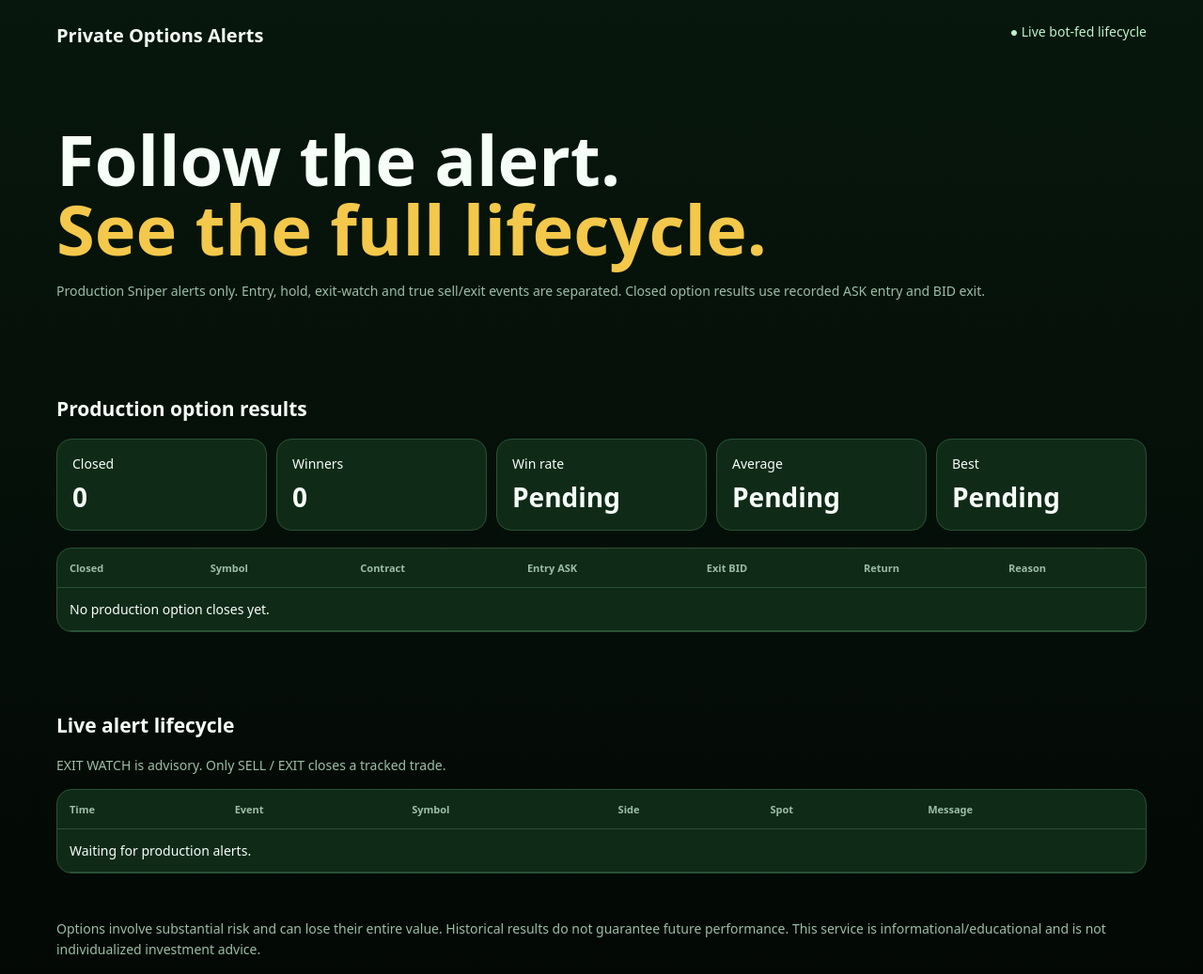
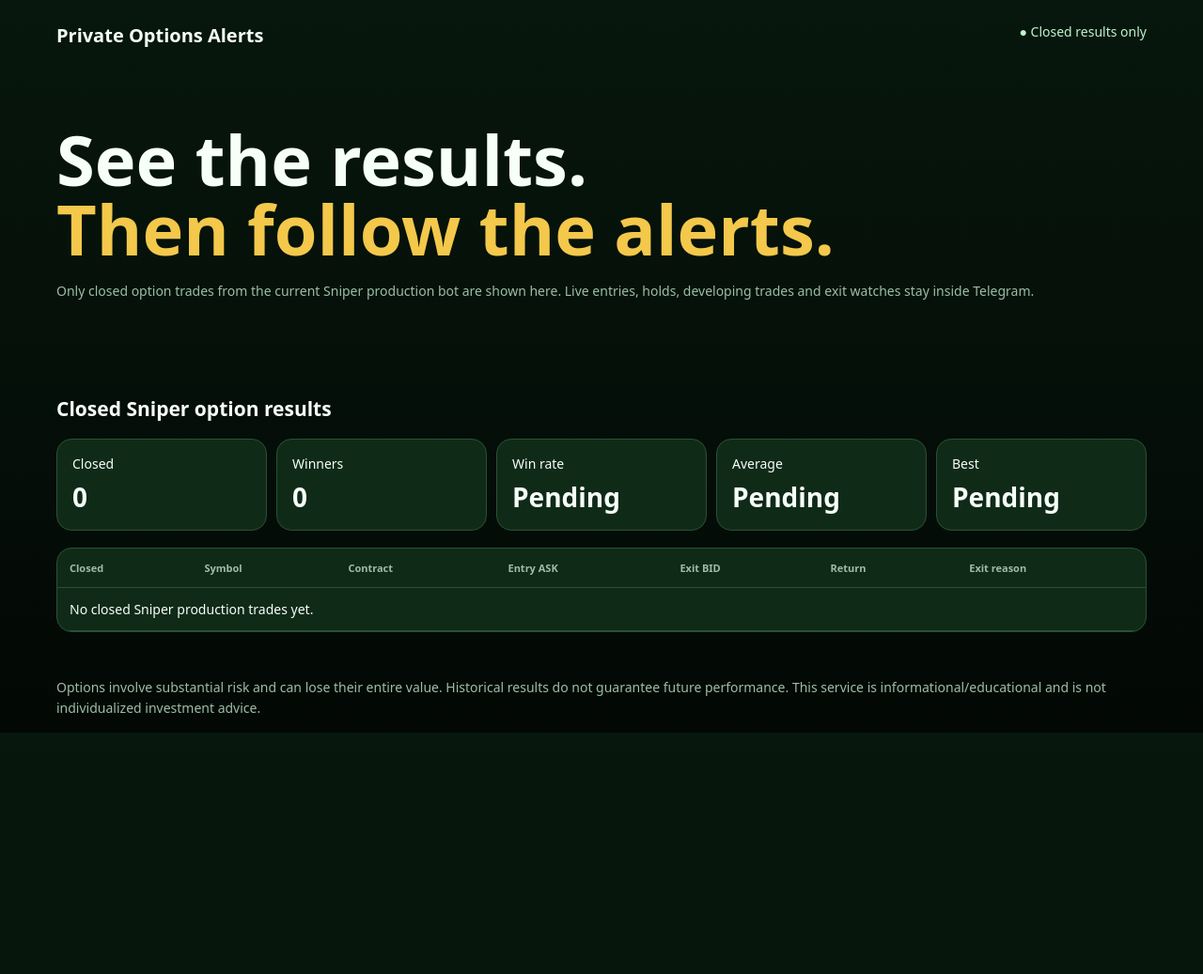
Before and after one commit to mrprewitt-art/options-proof-dashboard, a FastAPI app: page / in a window 1280 px wide. Shown: the whole page at 94% size. After the commit the page ends 780 px from the top, so only its background shows below. Run offline with FastAPI, Linux system fonts and the light colour scheme; data that the repository does not hold is empty; parts of the project's set-up code (start-up, migrations or seed data) failed here and were passed over; some libraries are stand-ins or nearby versions.

Commit message:
Show only new Sniper closed results

```diff
--- a/templates/index.html
+++ b/templates/index.html
@@ -1,8 +1,7 @@
-<!doctype html><html><head><meta charset="utf-8"><meta name="viewport" content="width=device-width,initial-scale=1"><title>{{ brand }}</title>
-<style>:root{--g:#21b75b;--gold:#f3c84b;--bg:#06110a;--p:#102a18;--mut:#9cbea5;--line:#285235;--loss:#ff7777}*{box-sizing:border-box}body{margin:0;background:linear-gradient(#07170d,#030805);color:#f7fff9;font:14px system-ui}.shell{width:min(1160px,calc(100% - 28px));margin:auto}header{display:flex;justify-content:space-between;padding:24px 0}.brand{font-size:20px;font-weight:900}.live{color:#bff3cc}.hero{padding:58px 0 34px}h1{font-size:clamp(42px,7vw,74px);line-height:1;margin:0 0 18px}.gold{color:var(--gold)}p{color:var(--mut);line-height:1.6}.btn{display:inline-block;padding:14px 20px;border-radius:12px;background:var(--g);color:#041008;text-decoration:none;font-weight:900}.metrics{display:grid;grid-template-columns:repeat(5,1fr);gap:10px;margin:18px 0}.metric,.card{background:var(--p);border:1px solid var(--line);border-radius:16px;padding:16px}.metric b{display:block;font-size:28px;margin-top:7px}.section{padding:34px 0}table{width:100%;border-collapse:collapse;min-width:850px}.wrap{overflow:auto}.card{padding:0;overflow:hidden}th,td{padding:13px;border-bottom:1px solid var(--line);text-align:left}th{color:var(--mut);font-size:11px}.pos{color:#58d87f;font-weight:900}.neg{color:var(--loss);font-weight:900}.event{font-weight:900}.EXIT_WATCH{color:#ffbd59}.SELL{color:var(--loss)}.ENTRY{color:#58d87f}@media(max-width:800px){.metrics{grid-template-columns:1fr 1fr}}</style></head>
-<body><div class="shell"><header><div class="brand">{{ brand }}</div><div class="live">● Live bot-fed lifecycle</div></header>
-<section class="hero"><h1>Follow the alert.<br><span class="gold">See the full lifecycle.</span></h1><p>Production Sniper alerts only. Entry, hold, exit-watch and true sell/exit events are separated. Closed option results use recorded ASK entry and BID exit.</p>{% if bot_username %}<a class="btn" href="https://t.me/{{ bot_username }}?start=subscribe">Subscribe — {{ stars }} ⭐ / 30 days</a>{% endif %}</section>
-<section class="section"><h2>Production option results</h2><div class="metrics"><div class="metric">Closed<b id="total">—</b></div><div class="metric">Winners<b id="wins">—</b></div><div class="metric">Win rate<b id="wr">—</b></div><div class="metric">Average<b id="avg">—</b></div><div class="metric">Best<b id="best">—</b></div></div><div class="card wrap"><table><thead><tr><th>Closed</th><th>Symbol</th><th>Contract</th><th>Entry ASK</th><th>Exit BID</th><th>Return</th><th>Reason</th></tr></thead><tbody id="trades"></tbody></table></div></section>
-<section class="section"><h2>Live alert lifecycle</h2><p>EXIT WATCH is advisory. Only SELL / EXIT closes a tracked trade.</p><div class="card wrap"><table><thead><tr><th>Time</th><th>Event</th><th>Symbol</th><th>Side</th><th>Spot</th><th>Message</th></tr></thead><tbody id="events"></tbody></table></div></section>
+<!doctype html><html><head><meta charset="utf-8"><meta name="viewport" content="width=device-width,initial-scale=1"><meta name="description" content="Closed Sniper options results and Telegram access."><title>{{ brand }}</title>
+<style>:root{--g:#21b75b;--gold:#f3c84b;--p:#102a18;--mut:#9cbea5;--line:#285235;--loss:#ff7777}*{box-sizing:border-box}body{margin:0;background:linear-gradient(#07170d,#030805);color:#f7fff9;font:14px system-ui}.shell{width:min(1160px,calc(100% - 28px));margin:auto}header{display:flex;justify-content:space-between;padding:24px 0}.brand{font-size:20px;font-weight:900}.proof{color:#bff3cc}.hero{padding:58px 0 34px}h1{font-size:clamp(42px,7vw,74px);line-height:1;margin:0 0 18px}.gold{color:var(--gold)}p{color:var(--mut);line-height:1.6}.btn{display:inline-block;padding:14px 20px;border-radius:12px;background:var(--g);color:#041008;text-decoration:none;font-weight:900}.metrics{display:grid;grid-template-columns:repeat(5,1fr);gap:10px;margin:18px 0}.metric,.card{background:var(--p);border:1px solid var(--line);border-radius:16px;padding:16px}.metric b{display:block;font-size:28px;margin-top:7px}.section{padding:34px 0}table{width:100%;border-collapse:collapse;min-width:850px}.wrap{overflow:auto}.card{padding:0;overflow:hidden}th,td{padding:13px;border-bottom:1px solid var(--line);text-align:left}th{color:var(--mut);font-size:11px}.pos{color:#58d87f;font-weight:900}.neg{color:var(--loss);font-weight:900}@media(max-width:800px){.metrics{grid-template-columns:1fr 1fr}}</style></head>
+<body><div class="shell"><header><div class="brand">{{ brand }}</div><div class="proof">● Closed results only</div></header>
+<section class="hero"><h1>See the results.<br><span class="gold">Then follow the alerts.</span></h1><p>Only closed option trades from the current Sniper production bot are shown here. Live entries, holds, developing trades and exit watches stay inside Telegram.</p>{% if bot_username %}<a class="btn" href="https://t.me/{{ bot_username }}?start=subscribe">Get Telegram Access — {{ stars }} ⭐ / 30 days</a>{% endif %}</section>
+<section class="section"><h2>Closed Sniper option results</h2><div class="metrics"><div class="metric">Closed<b id="total">—</b></div><div class="metric">Winners<b id="wins">—</b></div><div class="metric">Win rate<b id="wr">—</b></div><div class="metric">Average<b id="avg">—</b></div><div class="metric">Best<b id="best">—</b></div></div><div class="card wrap"><table><thead><tr><th>Closed</th><th>Symbol</th><th>Contract</th><th>Entry ASK</th><th>Exit BID</th><th>Return</th><th>Exit reason</th></tr></thead><tbody id="trades"></tbody></table></div></section>
 <footer><p>Options involve substantial risk and can lose their entire value. Historical results do not guarantee future performance. This service is informational/educational and is not individualized investment advice.</p></footer></div>
-<script>const esc=v=>String(v??'').replaceAll('&','&amp;').replaceAll('<','&lt;').replaceAll('>','&gt;');const pct=n=>`${Number(n)>=0?'+':''}${Number(n).toFixed(2)}%`;const money=n=>`$${Number(n||0).toFixed(2)}`;async function load(){const r=await fetch('/api/dashboard',{cache:'no-store'});const d=await r.json(),s=d.option_stats||{};total.textContent=s.total_trades||0;wins.textContent=s.wins||0;wr.textContent=(s.total_trades?Number(s.win_rate).toFixed(1)+'%':'Pending');avg.textContent=s.total_trades?pct(s.avg_pnl_pct):'Pending';best.textContent=s.total_trades?pct(s.best_pnl_pct):'Pending';trades.innerHTML=(d.recent_options||[]).map(t=>`<tr><td>${new Date(t.closed_at).toLocaleString()}</td><td><b>${esc(t.ticker)}</b></td><td>${esc(t.strike)} ${esc(t.option_type)} · ${esc(t.expiry)}</td><td>${money(t.entry_price)}</td><td>${money(t.exit_price)}</td><td class="${Number(t.pnl_pct)>=0?'pos':'neg'}">${pct(t.pnl_pct)}</td><td>${esc(t.notes||'')}</td></tr>`).join('')||'<tr><td colspan="7">No production option closes yet.</td></tr>';events.innerHTML=(d.recent_events||[]).map(e=>`<tr><td>${new Date(e.observed_at).toLocaleString()}</td><td class="event ${esc(e.event_type)}">${esc(e.event_type)}</td><td><b>${esc(e.ticker)}</b></td><td>${esc(e.side)}</td><td>${e.spot?money(e.spot):'—'}</td><td>${esc(e.message).replaceAll('\n',' · ')}</td></tr>`).join('')||'<tr><td colspan="6">Waiting for production alerts.</td></tr>'}load();setInterval(load,30000)</script></body></html>
+<script>const esc=v=>String(v??'').replaceAll('&','&amp;').replaceAll('<','&lt;').replaceAll('>','&gt;');const pct=n=>`${Number(n)>=0?'+':''}${Number(n).toFixed(2)}%`;const money=n=>`$${Number(n||0).toFixed(2)}`;async function load(){const r=await fetch('/api/dashboard',{cache:'no-store'});const d=await r.json(),s=d.option_stats||{};total.textContent=s.total_trades||0;wins.textContent=s.wins||0;wr.textContent=(s.total_trades?Number(s.win_rate).toFixed(1)+'%':'Pending');avg.textContent=s.total_trades?pct(s.avg_pnl_pct):'Pending';best.textContent=s.total_trades?pct(s.best_pnl_pct):'Pending';trades.innerHTML=(d.recent_options||[]).map(t=>`<tr><td>${new Date(t.closed_at).toLocaleString()}</td><td><b>${esc(t.ticker)}</b></td><td>${esc(t.strike)} ${esc(t.option_type)} · ${esc(t.expiry)}</td><td>${money(t.entry_price)}</td><td>${money(t.exit_price)}</td><td class="${Number(t.pnl_pct)>=0?'pos':'neg'}">${pct(t.pnl_pct)}</td><td>${esc(t.notes||'')}</td></tr>`).join('')||'<tr><td colspan="7">No closed Sniper production trades yet.</td></tr>'}load();setInterval(load,30000)</script></body></html>
```
